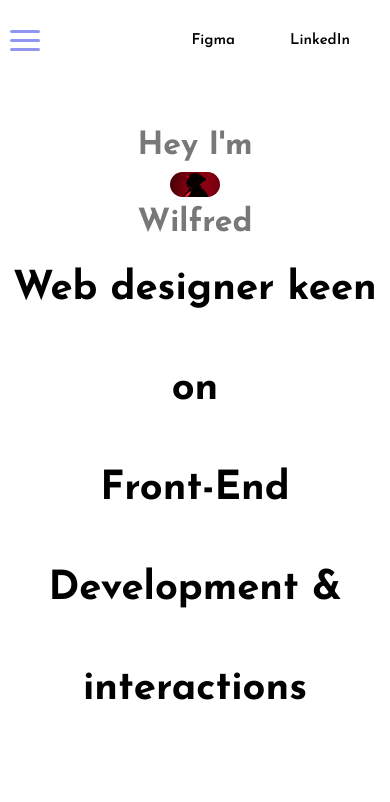
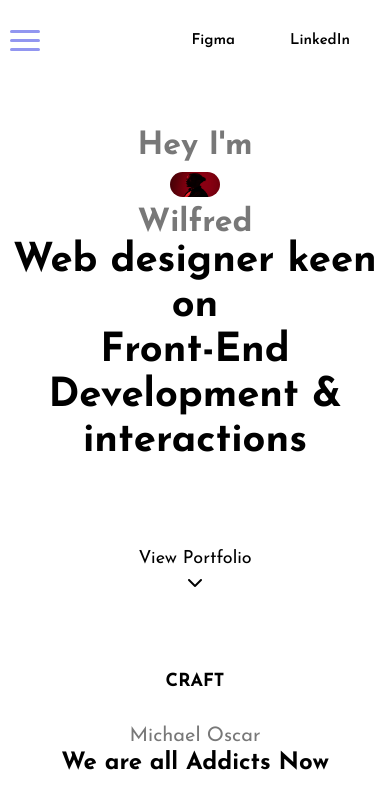
Before and after one commit to Wilfredpin/Wilfred-s-Portfolio, a plain HTML site: page index.html in a window 390 px wide. Shown: the top 802 px of the page. Drawn offline with nearby package versions, Linux system fonts and the light colour scheme.

Commit message:
Add files via upload

```diff
--- a/style.css
+++ b/style.css
@@ -16,6 +16,10 @@ header {
   padding: 0 80px;
   color: #fdfdfd;
   height: 80px;
+}
+
+p {
+  line-height: 30px;
 }
 
 nav ul {
@@ -95,8 +99,8 @@ nav ul li a:hover {
 
 .hero .heading2 {
   font-size: 40px;
+  line-height: 100px;
   font-weight: 600;
-  line-height: 100px;
 }
 
 .hero img {
@@ -625,6 +629,7 @@ footer {
 
   .hero .heading2 {
     font-size: 25px;
+    line-height: 45px;
   }
 
   .hero img {
@@ -656,9 +661,6 @@ footer {
   .arrow {
     height: 22.5px;
     width: 30px;
-  }
-  p {
-    line-height: 25px;
   }
 
   .CTA h1 {
```
